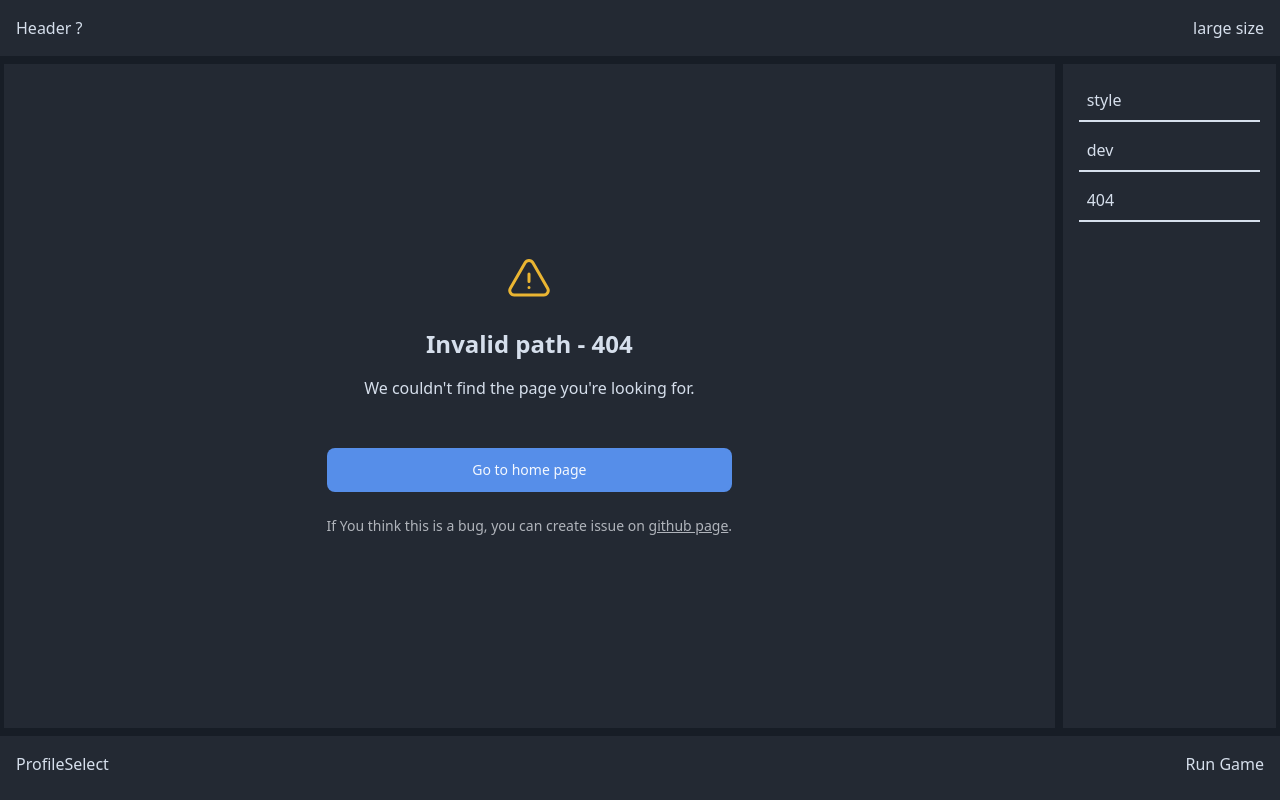
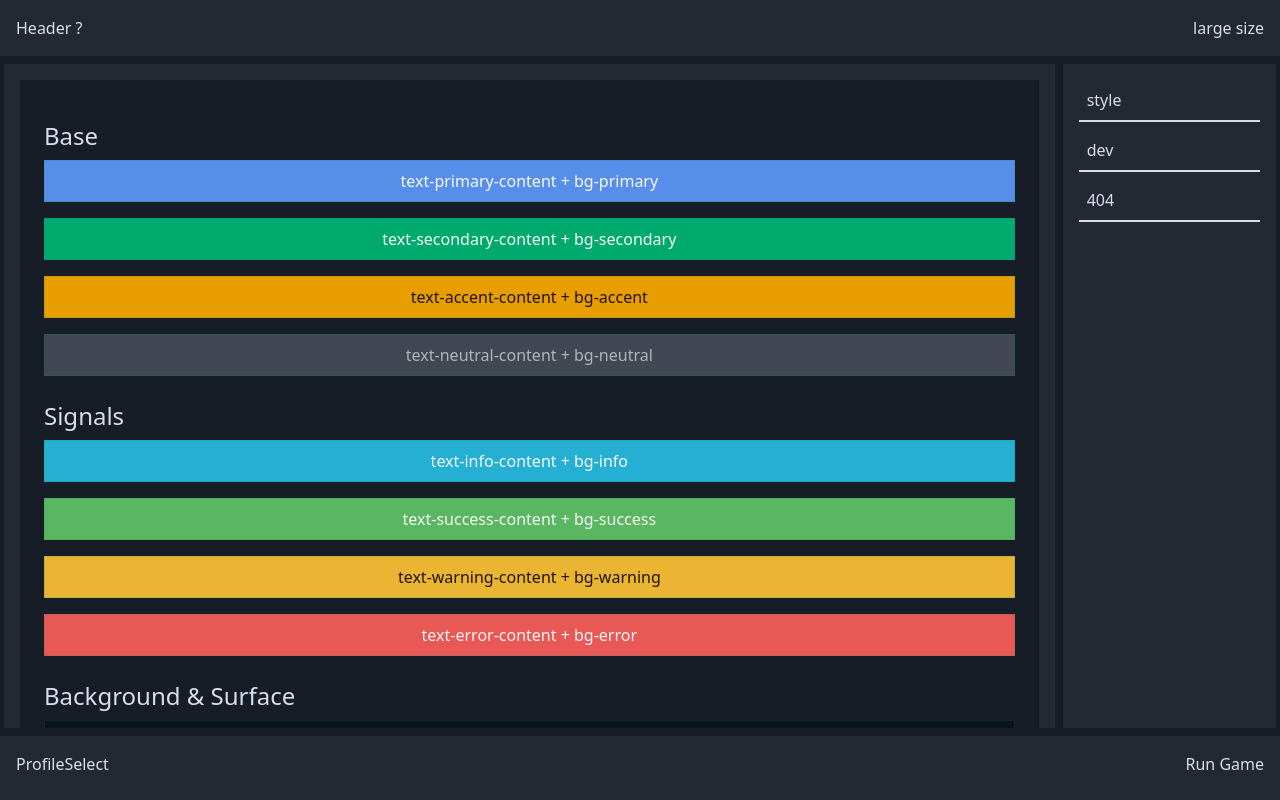
Before and after one commit to TakiMoysha/hypha-launcher, a Vue app: page /#/dev/style-preview in a window 1280 px wide. Before the commit this address led to /#/error/not-found. Built offline with nearby package versions, Linux system fonts and the light colour scheme; the HTML template or start-up script is replaced by a standard one.

Commit message:
chore: udpated styles and routes

```diff
--- a/src/components/StylePreview.vue
+++ b/src/components/StylePreview.vue
@@ -8,16 +8,16 @@ import { invoke } from "@tauri-apps/api/core";
       <!-- palette -->
       <section class="flex flex-col bg-background mx-auto max-w-6xl p-6">
         <h4 class="mt-4 text-2xl text-base-content">Base</h4>
-        <div class="palette-block text-primary-content bg-primary">
+        <div class="palette-block text-primary-content bg-primary hover:bg-primary-focus">
           text-primary-content + bg-primary
         </div>
-        <div class="palette-block text-secondary-content bg-secondary">
+        <div class="palette-block text-secondary-content bg-secondary hover:bg-secondary-focus">
           text-secondary-content + bg-secondary
         </div>
-        <div class="palette-block text-accent-content bg-accent">
+        <div class="palette-block text-accent-content bg-accent hover:bg-accent-focus">
           text-accent-content + bg-accent
         </div>
-        <div class="palette-block text-neutral-content bg-neutral">
+        <div class="palette-block text-neutral-content bg-neutral hover:bg-neutral-focus">
           text-neutral-content + bg-neutral
         </div>
 
@@ -62,9 +62,7 @@ import { invoke } from "@tauri-apps/api/core";
       </section>
     </div>
     <footer class="shadow-sm bg-base-100">
-      <div
-        class="flex items-center justify-around justify-items-center max-w-6xl mx-auto p-4"
-      ></div>
+      <div class="flex items-center justify-around justify-items-center max-w-6xl mx-auto p-4"></div>
     </footer>
   </main>
 </template>
--- a/src/main.ts
+++ b/src/main.ts
@@ -23,20 +23,7 @@ const router = createRouter({
 				},
 			],
 		},
-
-		{
-			name: "dev",
-			path: "/dev",
-			component: import("./pages/DebugScreen.vue"),
-			children: [
-				// {
-				// 	name: "dev:style-preview",
-				// 	path: "style-preview",
-				// 	component: import("./components/StylePreview.vue"),
-				// },
-			],
-		},
-
+		// errors
 		{
 			name: "error:not-found",
 			path: "/error/not-found",
@@ -47,6 +34,18 @@ const router = createRouter({
 			path: "/:catchAll(.*)*",
 			redirect: { name: "error:not-found" },
 		},
+		// dev-only
+		{
+			name: "dev",
+			path: "/dev",
+			component: import("./pages/DebugScreen.vue"),
+			children: [],
+		},
+		{
+			name: "dev:style-preview",
+			path: "/dev/style-preview",
+			component: import("./components/StylePreview.vue"),
+		},
 	],
 });
 
```
